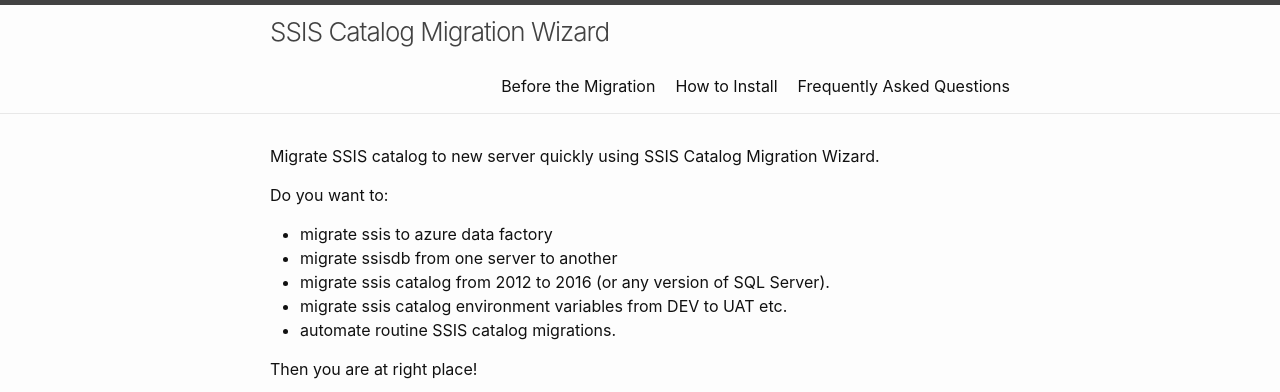
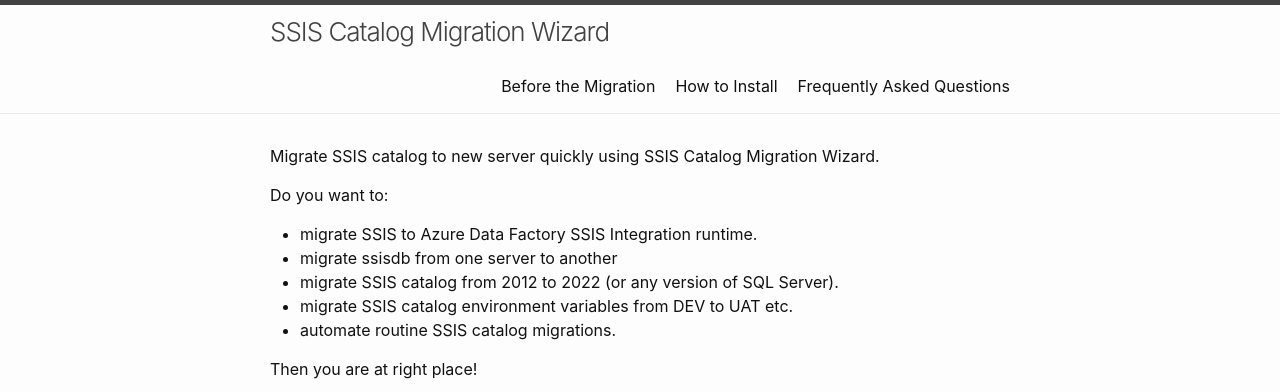
Before and after one commit to kr55/ssiscataloger, a Jekyll site: the page built from index.md, in a window 1280 px wide and 900 px high, cut to the strip 0-392 px from the top of the window. Built offline with Jekyll 4.4.1, drawn with Linux system fonts in a browser that asks for light colours; our own code applies the rules of GitHub Pages for plain Markdown files.

Commit message:
Update index.md

```diff
--- a/index.md
+++ b/index.md
@@ -2,10 +2,10 @@
 Migrate SSIS catalog to new server quickly using SSIS Catalog Migration Wizard.
 
 Do you want to:
-* migrate ssis to azure data factory
+* migrate SSIS to Azure Data Factory SSIS Integration runtime.
 * migrate ssisdb from one server to another
-* migrate ssis catalog from 2012 to 2016 (or any version of SQL Server).
-* migrate ssis catalog environment variables from DEV to UAT etc.
+* migrate SSIS catalog from 2012 to 2022 (or any version of SQL Server).
+* migrate SSIS catalog environment variables from DEV to UAT etc.
 * automate routine SSIS catalog migrations.
 
 Then you are at right place!
```
